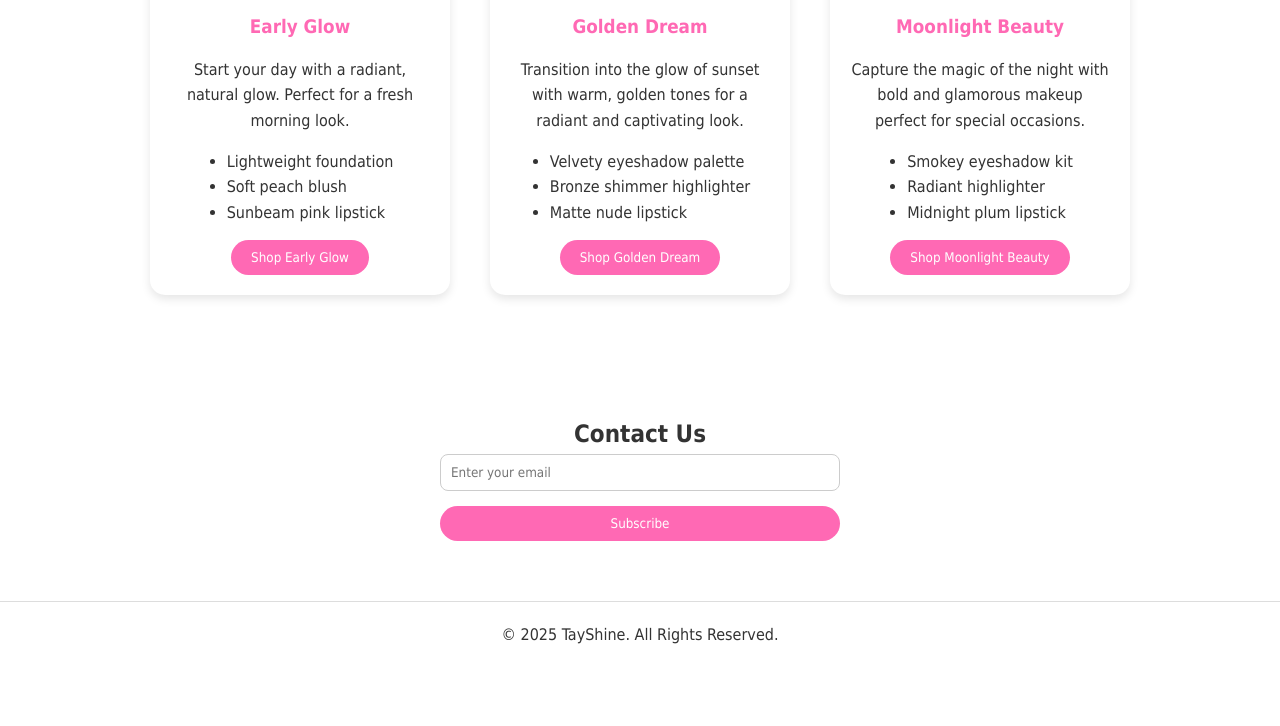
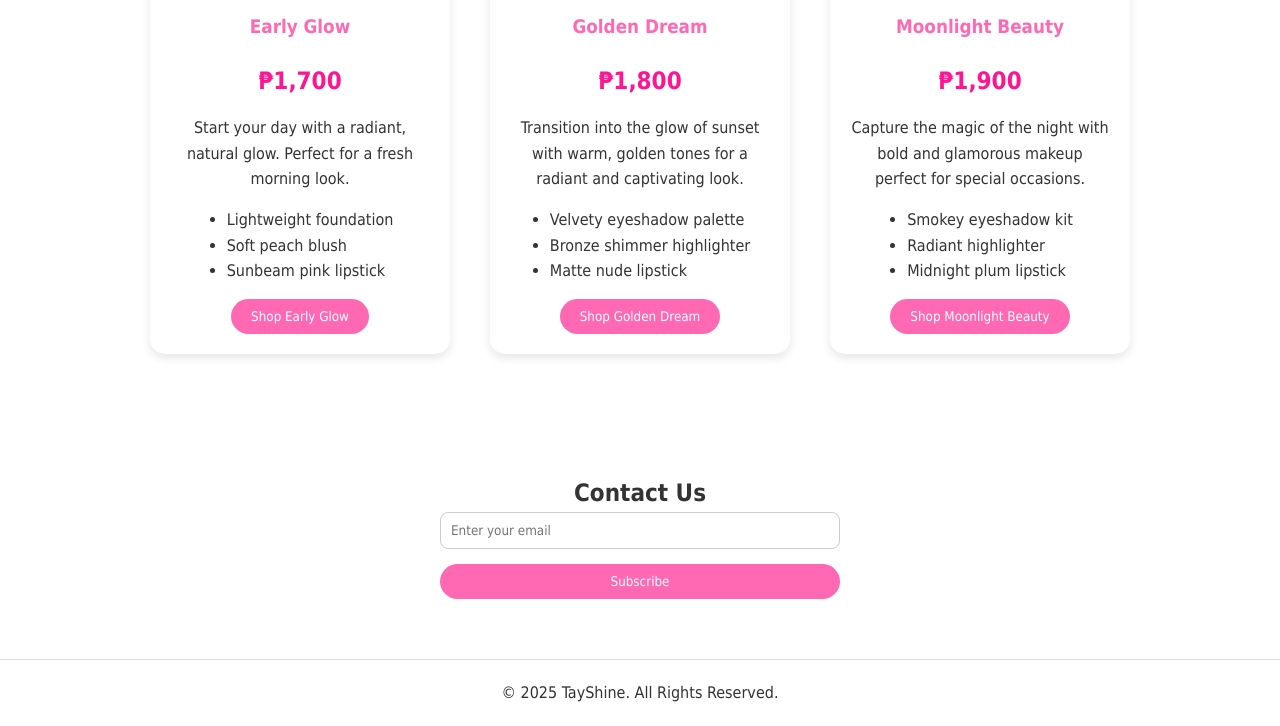
Before and after one commit to TayshaunComilang/Product-Landing, a plain HTML site: page index.html in a window 1280 px wide. Shown: the part 1263-1989 px from the top of the page. Before the commit the page ends 1930 px from the top, so only its background shows below. Drawn offline with Linux system fonts and the light colour scheme.

Commit message:
Update index.html

```diff
--- a/index.html
+++ b/index.html
@@ -49,6 +49,7 @@
       <div class="collection-card">
         <img src="https://flowerknows.co/cdn/shop/files/02_1ccfbfbc-9e17-4018-95bf-b7f7cbc9e66f.jpg?v=1757053567&width=750" alt="Early Glow Collection" class="collection-img">
         <h3>Early Glow</h3>
+        <p class="price">₱1,700</p>
         <p>Start your day with a radiant, natural glow. Perfect for a fresh morning look.</p>
         <ul>
           <li>Lightweight foundation</li>
@@ -61,6 +62,7 @@
       <div class="collection-card">
         <img src="https://flowerknows.co/cdn/shop/files/01_37390c4f-af28-45f7-a89f-71ae470600b8.jpg?v=1756987436&width=750" alt="Dusk Dream Collection" class="collection-img">
         <h3>Golden Dream</h3>
+        <p class="price">₱1,800</p>
         <p>Transition into the glow of sunset with warm, golden tones for a radiant and captivating look.</p>
         <ul>
           <li>Velvety eyeshadow palette</li>
@@ -73,6 +75,7 @@
       <div class="collection-card">
         <img src="https://flowerknows.co/cdn/shop/files/03_1dbf65a6-5e40-491b-ac50-4520e25c3805.jpg?v=1757053567&width=750" alt="Moonlight Beauty Collection" class="collection-img">
         <h3>Moonlight Beauty</h3>
+        <p class="price">₱1,900</p>
         <p>Capture the magic of the night with bold and glamorous makeup perfect for special occasions.</p>
         <ul>
           <li>Smokey eyeshadow kit</li>
```
